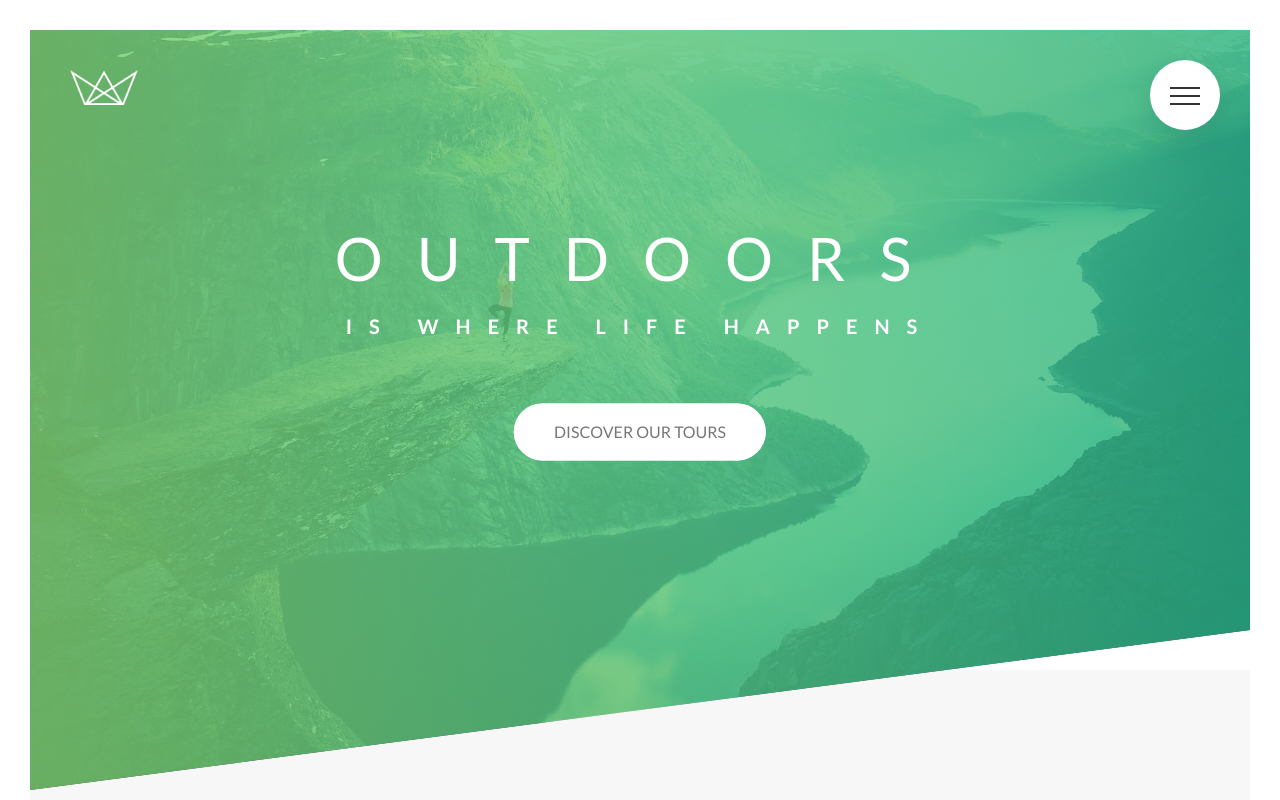
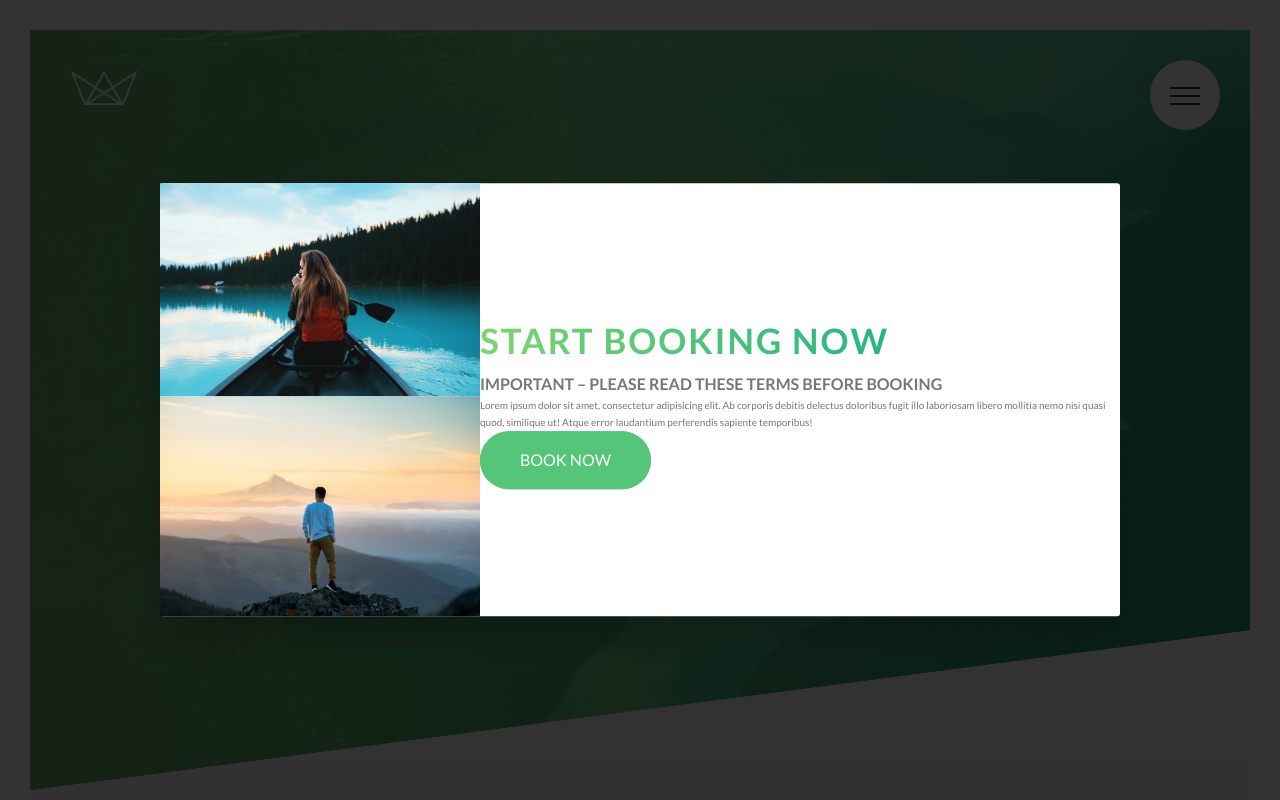
Before and after one commit to Andrew-Mysaka/natours, a website: page index.html in a window 1280 px wide. Shown: the top 800 px of the page. Drawn offline with Linux system fonts and the light colour scheme.

Commit message:
Building a Pure CSS Popup - Part 2

```diff
--- a/index.html
+++ b/index.html
@@ -358,7 +358,16 @@
 
         <div class="popup">
             <div class="popup__content">
-                POPUP
+                <div class="popup__left">
+                    <img src="img/nat-8.jpg" alt="Tour photo" class="popup__img">
+                    <img src="img/nat-9.jpg" alt="Tour photo" class="popup__img">
+                </div>
+                <div class="popup__right">
+                    <h2 class="heading-secondary">Start booking now</h2>
+                    <h3 class="heading-tertiary">Important &ndash; Please read these terms before booking</h3>
+                    <p class="popup__text">Lorem ipsum dolor sit amet, consectetur adipisicing elit. Ab corporis debitis delectus doloribus fugit illo laboriosam libero mollitia nemo nisi quasi quod, similique ut! Atque error laudantium perferendis sapiente temporibus!</p>
+                    <a href="#" class="btn btn--green">Book now</a>
+                </div>
             </div>
         </div>
 
--- a/sass/components/_popup.scss
+++ b/sass/components/_popup.scss
@@ -13,5 +13,27 @@
     width: 75%;
     background-color: $color-white;
     box-shadow: 0 2rem 4rem rgba($color-black, .2);
+    border-radius: 3px;
+    display: table;
+  }
+
+  &__left {
+    width: 33.333333%;
+    display: table-cell;
+  }
+
+  &__right {
+    width: 66.666666%;
+    display: table-cell;
+    vertical-align: middle;
+  }
+
+  &__img {
+    display: block;
+    width: 100%;
+  }
+
+  &__text {
+
   }
 }
```
Also changed, not shown: css/style.css.
